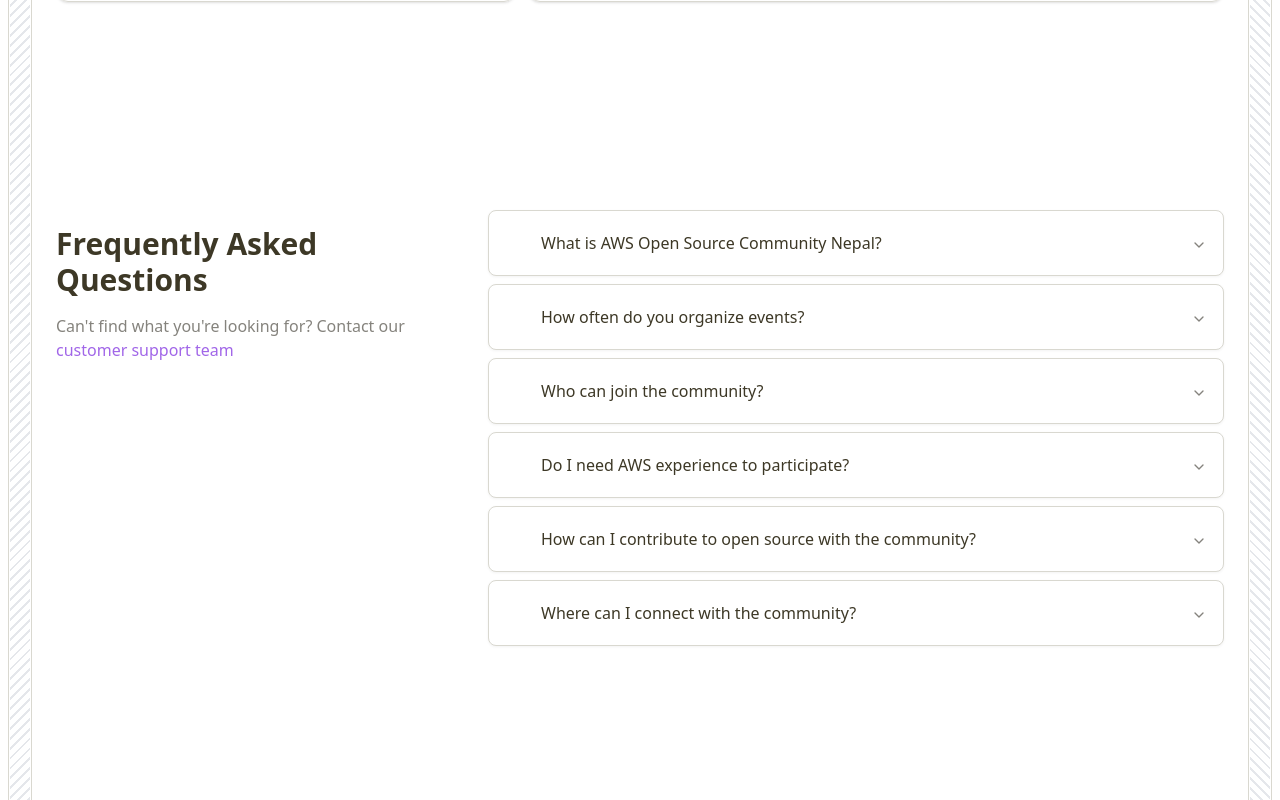
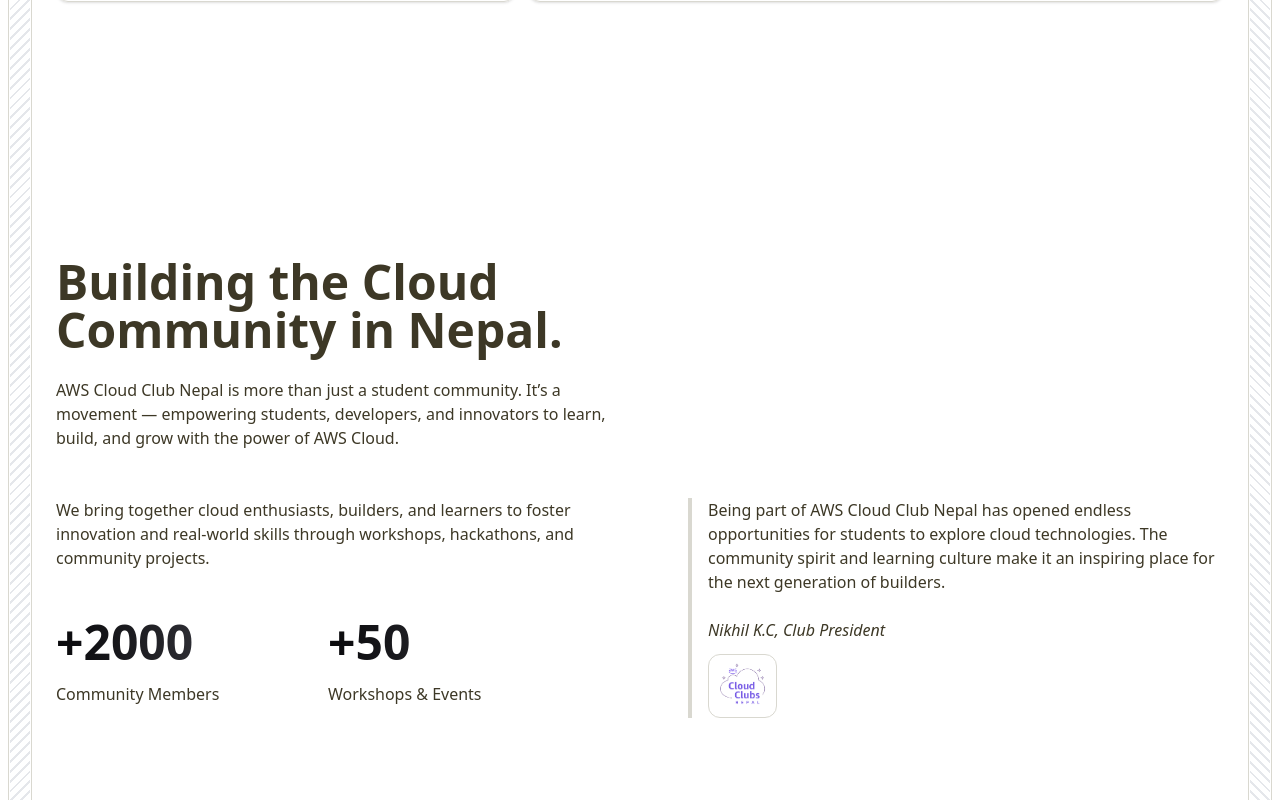
Before and after one commit to sandeshkhadka/AWS_Website, a Next.js app: page / in a window 1280 px wide. Shown: the part 3300-4100 px from the top of the page. Built offline with nearby package versions, Linux system fonts and the light colour scheme; some icons are missing.

Commit message:
president review addition

```diff
--- a/src/app/(landing)/page.tsx
+++ b/src/app/(landing)/page.tsx
@@ -4,6 +4,7 @@
 import { Features } from "@/components/Features";
 import { HeroSection } from "@/components/Hero/Hero";
 import LogoClouds from "@/components/LogoCloud/LogoCloud";
+import PresidentReview from "@/components/Review/President";
 import { TestimonialSection } from "@/components/Testimonials";
 
 function Page() {
@@ -19,6 +20,7 @@
         <HeroSection />
         <LogoClouds />
         <Features />
+        <PresidentReview />
         <FAQs />
         <TestimonialSection />
         <ContactUs />
--- /dev/null
+++ b/src/components/Review/President.tsx
@@ -0,0 +1,69 @@
+"use client";
+
+import Image from "next/image";
+
+export default function PresidentReview() {
+  return (
+    <section className="py-16 md:py-32">
+      <div className="mx-auto max-w-7xl space-y-8 px-6 md:space-y-12">
+        <div className="relative z-10 max-w-xl space-y-6">
+          <h2 className="text-4xl font-semibold lg:text-5xl">
+            Building the Cloud Community in Nepal.
+          </h2>
+          <p>
+            AWS Cloud Club Nepal is more than just a student community.{" "}
+            <span className="font-medium">It’s a movement</span> — empowering
+            students, developers, and innovators to learn, build, and grow with
+            the power of AWS Cloud.
+          </p>
+        </div>
+        <div className="grid gap-6 sm:grid-cols-2 md:gap-12 lg:gap-24">
+          <div>
+            <p>
+              We bring together cloud enthusiasts, builders, and learners to
+              foster innovation and real-world skills through workshops,
+              hackathons, and community projects.
+            </p>
+            <div className="mb-12 mt-12 grid grid-cols-2 gap-2 md:mb-0">
+              <div className="space-y-4">
+                <div className="bg-linear-to-r from-zinc-950 to-zinc-600 bg-clip-text text-5xl font-bold text-transparent dark:from-white dark:to-zinc-800">
+                  +2000
+                </div>
+                <p>Community Members</p>
+              </div>
+              <div className="space-y-4">
+                <div className="bg-linear-to-r from-zinc-950 to-zinc-600 bg-clip-text text-5xl font-bold text-transparent dark:from-white dark:to-zinc-800">
+                  +50
+                </div>
+                <p>Workshops & Events</p>
+              </div>
+            </div>
+          </div>
+          <div className="relative">
+            <blockquote className="border-l-4 pl-4">
+              <p>
+                Being part of AWS Cloud Club Nepal has opened endless
+                opportunities for students to explore cloud technologies. The
+                community spirit and learning culture make it an inspiring place
+                for the next generation of builders.
+              </p>
+
+              <div className="mt-6 space-y-3">
+                <cite className="block font-medium">
+                  Nikhil K.C, Club President
+                </cite>
+                <Image
+                  className="border rounded-xl h-16 w-fit"
+                  src="/logo.png"
+                  alt="Nvidia Logo"
+                  height="50"
+                  width="50"
+                />
+              </div>
+            </blockquote>
+          </div>
+        </div>
+      </div>
+    </section>
+  );
+}
```
